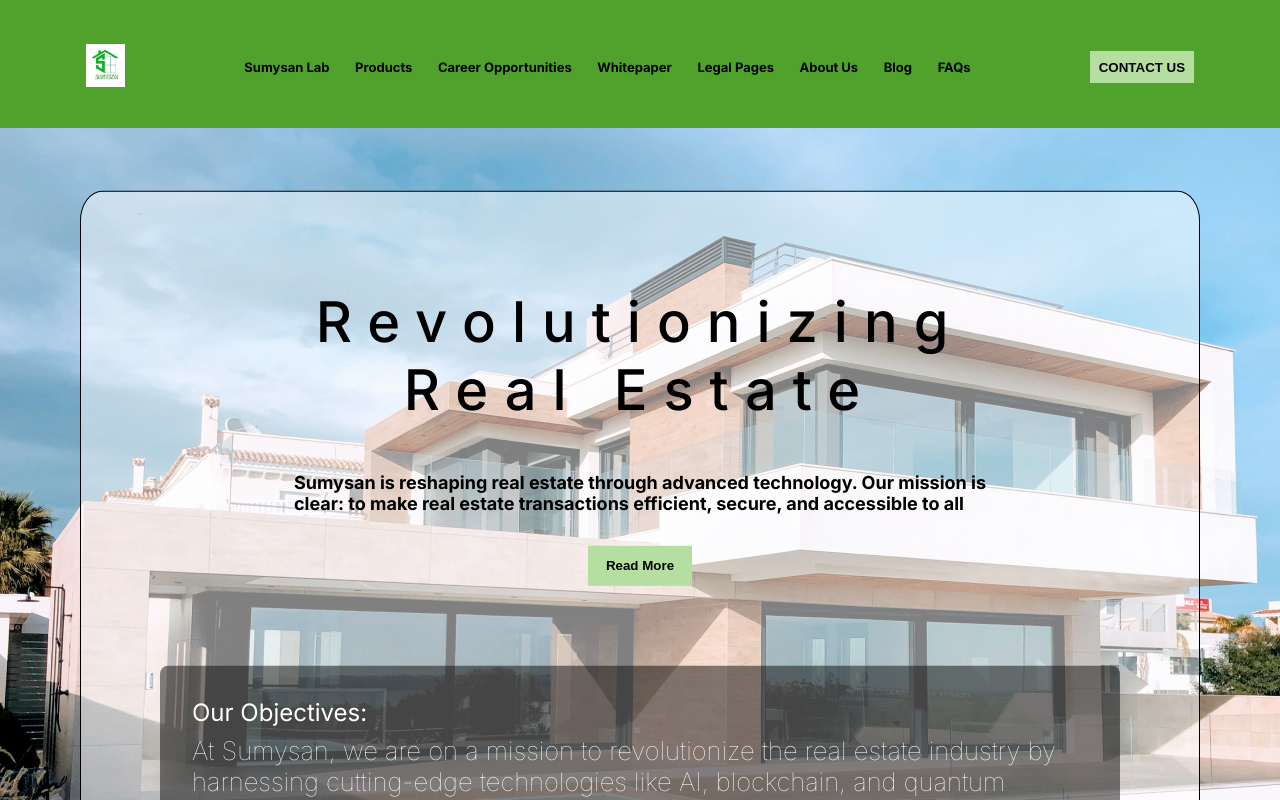
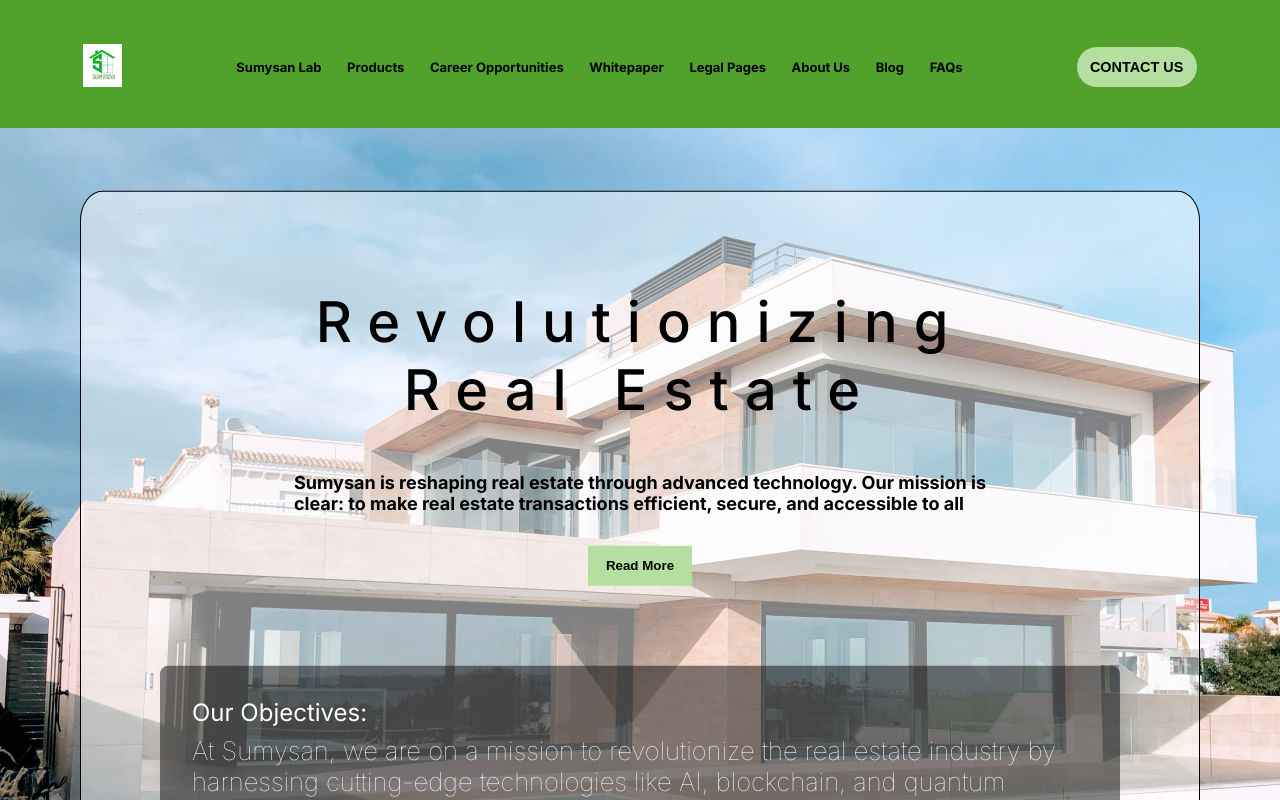
Before and after one commit to SumySan-Homex/Sumysan, a Next.js app: page / in a window 1280 px wide. Shown: the top 800 px of the page. Built offline with nearby package versions, Linux system fonts and the light colour scheme.

Commit message:
:lipstick: Update style file

```diff
--- a/styles/navbar.module.css
+++ b/styles/navbar.module.css
@@ -31,11 +31,14 @@
 }
 
 .contact {
-  width: 6.5rem;
-  height: 2rem;
+  width: 7.5rem;
+  height: 2.5rem;
   background-color: #b4dfa1;
   border: 1px solid transparent;
+  border-radius: 1.5rem;
   font-weight: bold;
+  font-size: 0.9rem;
   text-transform: uppercase;
   margin-right: 2.8rem;
+  cursor: pointer;
 }
```
